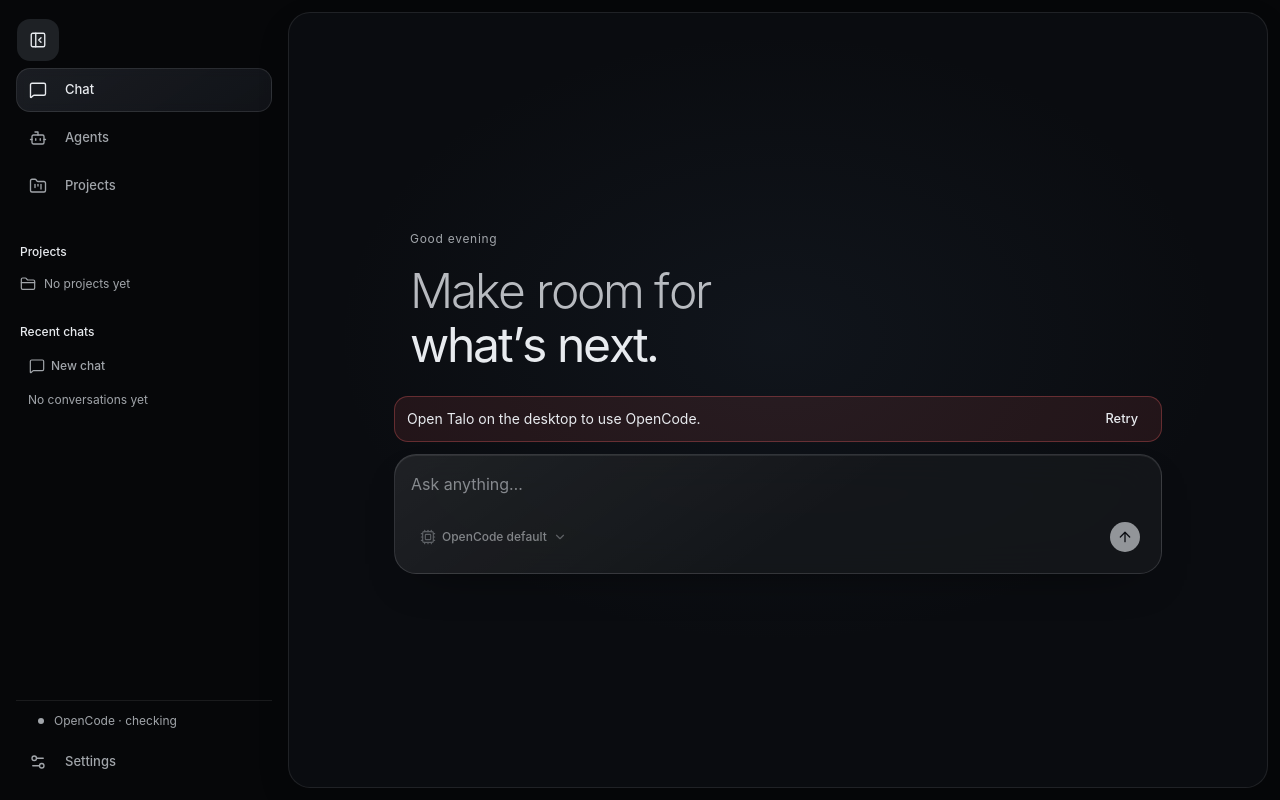
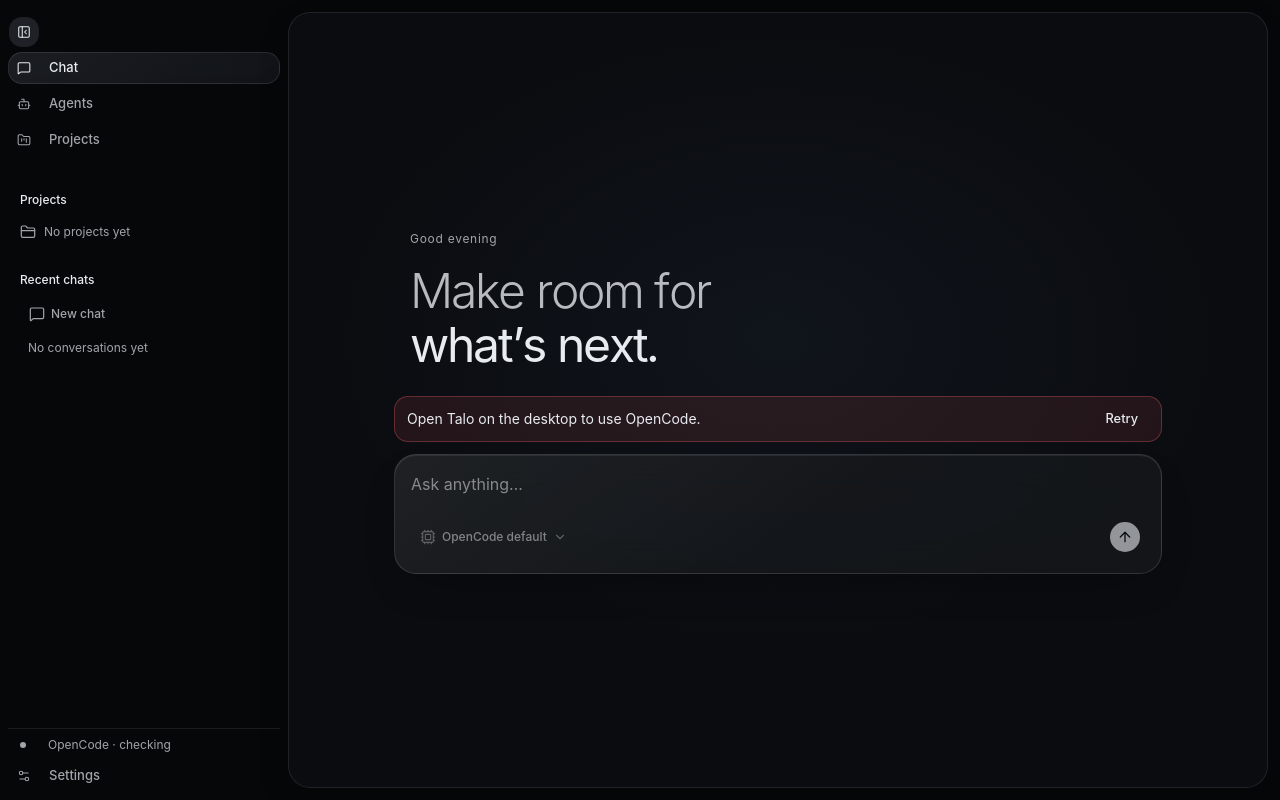
Before and after one commit to imleticio/Talo, a React (Vite) app: page / in a window 1280 px wide. Both pictures are taken after a click on the button 38 px from the left and 40 px from the top of the page. Built offline with nearby package versions, Linux system fonts and the light colour scheme.

Commit message:
size/sidebar

```diff
--- a/src/components/layout/app-shell.tsx
+++ b/src/components/layout/app-shell.tsx
@@ -222,7 +222,7 @@ export function AppShell({ section, onNavigate, background, chat, children }: Ap
         >
           <div
             data-tauri-drag-region={isMacDesktop ? 'deep' : undefined}
-            className="talo-brand flex h-14 shrink-0 items-center px-4"
+            className="talo-brand flex h-10 shrink-0 items-center px-2"
           >
             <Button
               type="button"
@@ -233,17 +233,17 @@ export function AppShell({ section, onNavigate, background, chat, children }: Ap
               title={expanded ? 'Collapse sidebar' : 'Expand sidebar'}
               aria-expanded={expanded}
               aria-controls="talo-sidebar"
-              className="size-11 rounded-xl text-muted-foreground transition-none hover:bg-sidebar-accent hover:text-sidebar-foreground"
+              className="size-8 rounded-xl text-muted-foreground transition-none hover:bg-sidebar-accent hover:text-sidebar-foreground"
             >
               {expanded ? (
-                <PanelLeftClose className="size-[18px]" strokeWidth={1.8} aria-hidden="true" />
+                <PanelLeftClose className="size-3.5" strokeWidth={1.8} aria-hidden="true" />
               ) : (
-                <PanelLeftOpen className="size-[18px]" strokeWidth={1.8} aria-hidden="true" />
+                <PanelLeftOpen className="size-3.5" strokeWidth={1.8} aria-hidden="true" />
               )}
             </Button>
           </div>
 
-          <nav className="flex flex-col gap-1 px-4" aria-label="Sections">
+          <nav className="flex flex-col gap-1 px-2" aria-label="Sections">
             {navigation
               .filter((item) => item.id !== 'settings')
               .map((item) => (
@@ -255,9 +255,9 @@ export function AppShell({ section, onNavigate, background, chat, children }: Ap
                   aria-label={item.label}
                   aria-current={section === item.id ? 'page' : undefined}
                   onClick={() => onNavigate(item.id)}
-                  className={`relative h-11 w-full justify-start rounded-xl pr-3 pl-3 text-[13px] font-medium transition-none ${section === item.id ? 'bg-sidebar-accent text-sidebar-accent-foreground hover:bg-sidebar-accent dark:hover:bg-sidebar-accent' : 'text-muted-foreground hover:bg-sidebar-accent/60 hover:text-sidebar-foreground'}`}
+                  className={`relative h-8 w-full justify-start rounded-xl px-2 text-[13px] font-medium transition-none ${section === item.id ? 'bg-sidebar-accent text-sidebar-accent-foreground hover:bg-sidebar-accent dark:hover:bg-sidebar-accent' : 'text-muted-foreground hover:bg-sidebar-accent/60 hover:text-sidebar-foreground'}`}
                 >
-                  <item.icon className="size-[18px]" strokeWidth={1.8} aria-hidden="true" />
+                  <item.icon className="size-3.5" strokeWidth={1.8} aria-hidden="true" />
                   <span className="talo-sidebar-label" aria-hidden="true">
                     {item.label}
                   </span>
@@ -332,9 +332,9 @@ export function AppShell({ section, onNavigate, background, chat, children }: Ap
             </section>
           </div>
 
-          <div className="mt-auto px-4 pb-4">
+          <div className="mt-auto px-2 pb-2">
             <div
-              className={`relative flex h-10 items-center border-t px-5.5 text-xs text-muted-foreground ${expanded ? 'border-sidebar-border' : 'border-transparent'}`}
+              className={`relative flex h-8 items-center border-t px-3 text-xs text-muted-foreground ${expanded ? 'border-sidebar-border' : 'border-transparent'}`}
               title={chat.info?.name ?? 'OpenCode'}
               role="status"
               aria-label={`OpenCode ${chat.connection.replace('_', ' ')}`}
@@ -354,9 +354,9 @@ export function AppShell({ section, onNavigate, background, chat, children }: Ap
               aria-label="Settings"
               aria-current={section === 'settings' ? 'page' : undefined}
               onClick={() => onNavigate('settings')}
-              className={`relative h-11 w-full justify-start rounded-xl pr-3 pl-3 text-[13px] font-medium transition-none ${section === 'settings' ? 'bg-sidebar-accent text-sidebar-accent-foreground hover:bg-sidebar-accent dark:hover:bg-sidebar-accent' : 'text-muted-foreground hover:bg-sidebar-accent/60 hover:text-sidebar-foreground'}`}
+              className={`relative h-8 w-full justify-start rounded-xl px-2 text-[13px] font-medium transition-none ${section === 'settings' ? 'bg-sidebar-accent text-sidebar-accent-foreground hover:bg-sidebar-accent dark:hover:bg-sidebar-accent' : 'text-muted-foreground hover:bg-sidebar-accent/60 hover:text-sidebar-foreground'}`}
             >
-              <Settings2 className="size-[18px]" strokeWidth={1.8} aria-hidden="true" />
+              <Settings2 className="size-3.5" strokeWidth={1.8} aria-hidden="true" />
               <span className="talo-sidebar-label" aria-hidden="true">
                 Settings
               </span>
--- a/src/index.css
+++ b/src/index.css
@@ -588,7 +588,7 @@
 }
 
 .talo-sidebar {
-  width: 76px;
+  width: 48px;
   transition: width 180ms cubic-bezier(0.2, 0.8, 0.2, 1);
 }
 
@@ -649,12 +649,12 @@
 
 .talo-sidebar-label {
   position: absolute;
-  left: 3rem;
+  left: 2.5rem;
 }
 
 .talo-sidebar-status-label {
   position: absolute;
-  left: 2.375rem;
+  left: 2.5rem;
   white-space: nowrap;
 }
 
```
Also changed, not shown: .atl/.skill-registry.cache.json, .atl/skill-registry.md.
